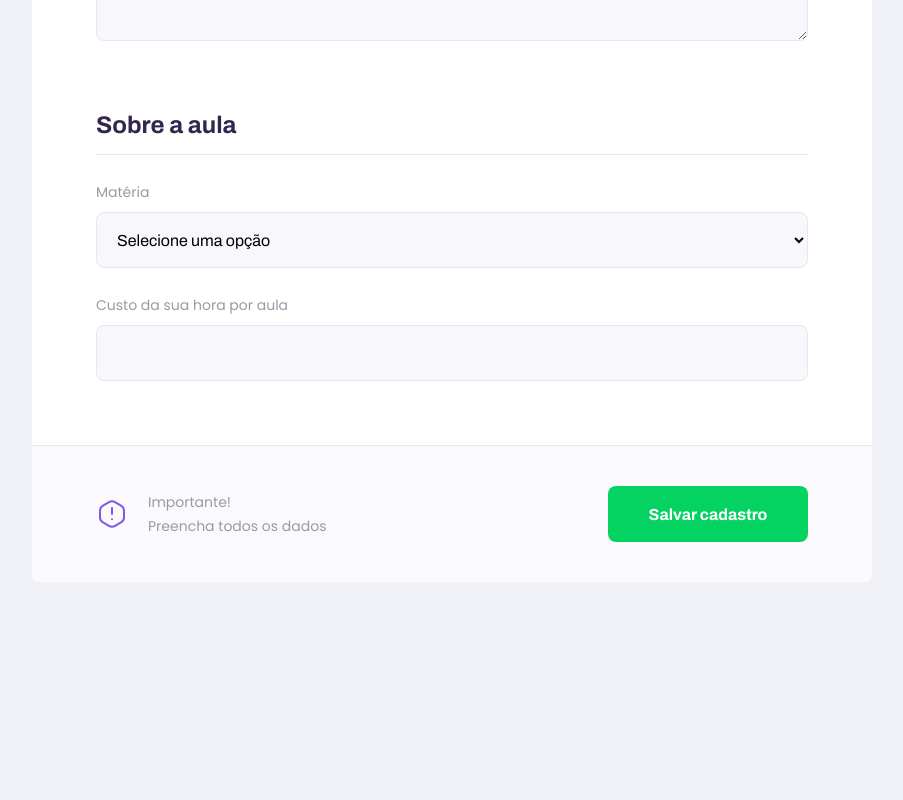
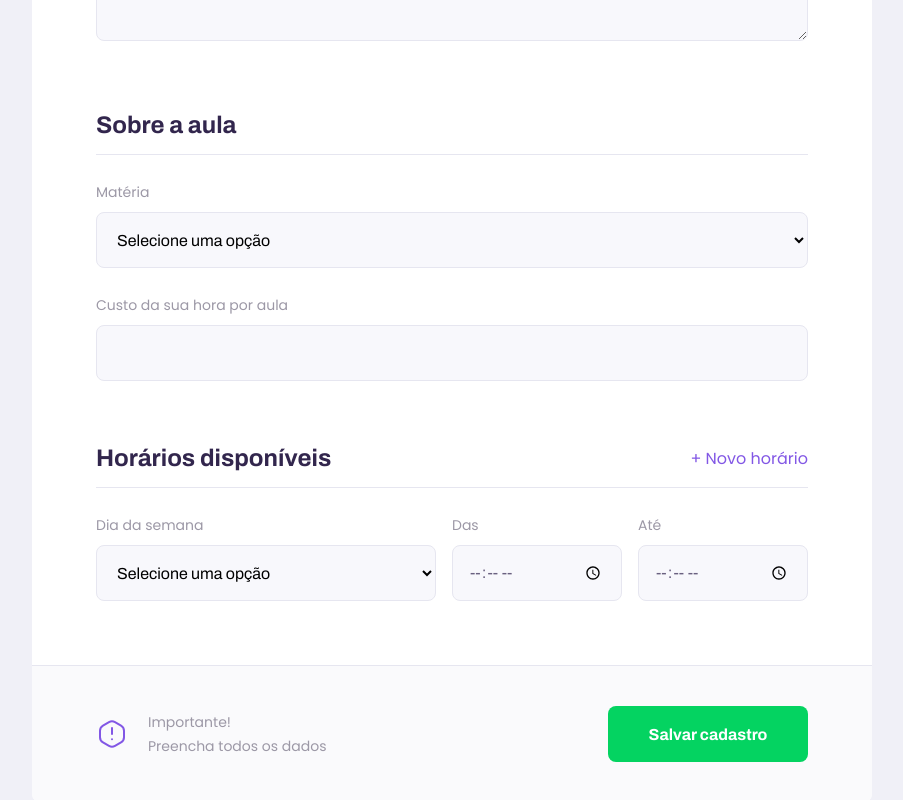
Before and after one commit to IanTorquato/NLW_2-Proffy-Rocketseat, a React (Create React App) app in the folder web/: page /give-classes in a window 1280 px wide. Shown: the part 910-1710 px from the top of the page, without its empty margins (188-1091 px from the left). Before the commit the page ends 1492 px from the top, so only its background shows below. Built offline with nearby package versions, Linux system fonts and the light colour scheme.

Commit message:
Seleção de data/horário dentro do form

```diff
--- a/web/src/pages/TeacherForm/index.tsx
+++ b/web/src/pages/TeacherForm/index.tsx
@@ -1,4 +1,4 @@
-import React from 'react'
+import React, { useState } from 'react'
 
 import Header from '../../components/Header'
 import Input from '../../components/Input'
@@ -9,6 +9,12 @@ import iconWarning from '../../assets/images/icons/warning.svg'
 import './styles.css'
 
 const TeacherForm: React.FC = () => {
+  const [scheduleItems, setScheduleItems] = useState([{ week_day: 0, from: '11:00 AM', to: '2:00 PM' }])
+
+  function addNewScheduleItem() {
+    setScheduleItems([...scheduleItems, { week_day: 0, from: '11:00 AM', to: '2:00 PM' }])
+  }
+
   return (
     <div id="page-teacher-form" className="container">
       <Header
@@ -39,6 +45,29 @@ const TeacherForm: React.FC = () => {
           <Input label="Custo da sua hora por aula" name="cost" />
         </fieldset>
 
+        <fieldset>
+          <legend>
+            Horários disponíveis
+            <button type="button" onClick={addNewScheduleItem}>+ Novo horário</button>
+          </legend>
+
+          {scheduleItems.map(scheduleItem => (
+            <div className="schedule-item" key={scheduleItem.week_day}>
+              <Select label="Dia da semana" name="week_day" options={[
+                { value: '0', label: 'Domingo' },
+                { value: '1', label: 'Segunda-feira' },
+                { value: '2', label: 'Terça-feira' },
+                { value: '3', label: 'Quarta-feira' },
+                { value: '4', label: 'Quinta-feira' },
+                { value: '5', label: 'Sexta-feira' },
+                { value: '6', label: 'Sábado' }
+              ]} />
+              <Input label="Das" name="from" type="time" />
+              <Input label="Até" name="to" type="time" />
+            </div>
+          ))}
+        </fieldset>
+
         <footer>
           <p>
             <img src={iconWarning} alt="Aviso Importante" />
--- a/web/src/pages/TeacherForm/styles.css
+++ b/web/src/pages/TeacherForm/styles.css
@@ -37,6 +37,18 @@
 	margin-bottom: 2.4rem;
 	padding-bottom: 1.6rem;
 	width: 100%;
+}
+
+#page-teacher-form main fieldset legend button {
+	background: none;
+	border: 0;
+	color: var(--color-primary);
+	cursor: pointer;
+	transition: color 0.2s;
+}
+
+#page-teacher-form main fieldset legend button:hover {
+	color: var(--color-primary-dark);
 }
 
 #page-teacher-form main fieldset .input-block+.textarea-block,
@@ -102,6 +114,16 @@
 		padding: 0 6.4rem;
 	}
 
+	#page-teacher-form main .schedule-item {
+		display: grid;
+		grid-template-columns: 2fr 1fr 1fr;
+		column-gap: 1.6rem;
+	}
+
+	#page-teacher-form main .schedule-item .input-block {
+		margin-top: 0 !important;
+	}
+
 	#page-teacher-form main footer {
 		align-items: center;
 		display: flex;
```
